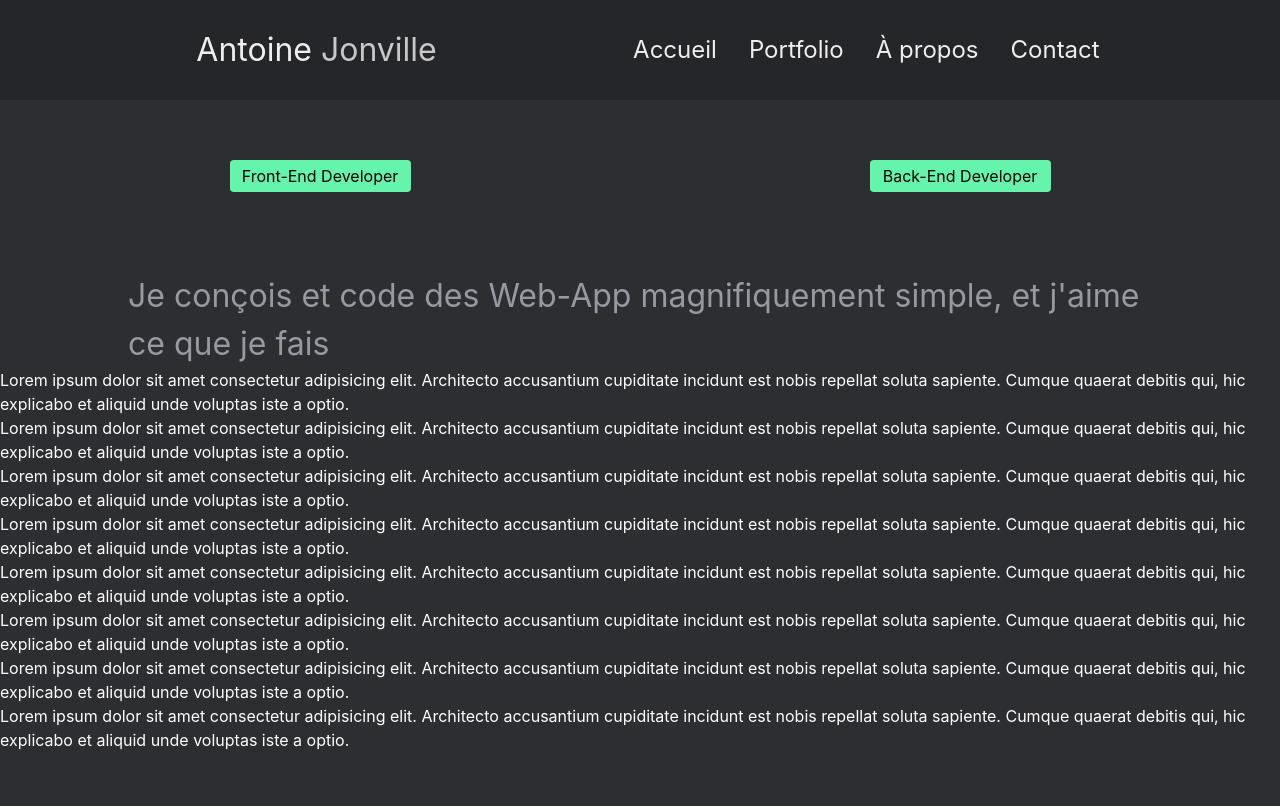
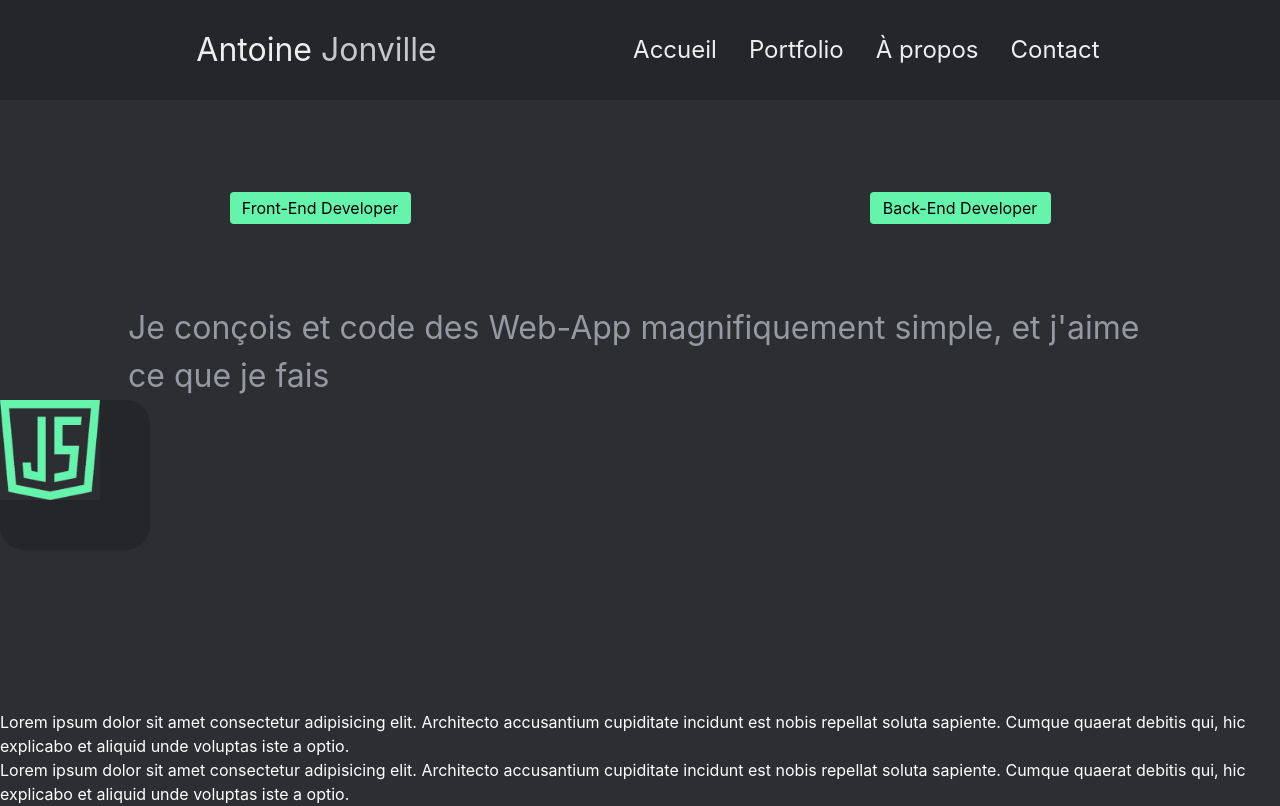
Before and after one commit to Antoine-Jo/Jonville_An, a Next.js app: page / in a window 1280 px wide. Shown: the top 806 px of the page. Built offline with nearby package versions, Linux system fonts and the light colour scheme.

Commit message:
Test ajout d'image

```diff
--- a/components/About.js
+++ b/components/About.js
@@ -1,6 +1,8 @@
+import Image from "next/image";
+
 export default function About() {
   return (
-    <div id="" className="w-[100%] flex-col max-w-[1440px] mx-auto">
+    <div id="" className="w-[100%] flex-col max-w-[1440px] mx-auto mb-[10rem]">
       <div className="flex mx-auto my-0 w-[100%] justify-around">
         <p className="select-none bg-[#64F4AC] text-black w-[181px] text-center p-1 rounded">
           Front-End Developer
@@ -13,6 +15,14 @@ export default function About() {
         Je conçois et code des Web-App magnifiquement simple, et j&#39;aime ce
         que je fais
       </p>
+      <div className="bg-[#25262A] w-[150px] h-[150px] rounded-3xl">
+        <Image
+          src="/javascript1.png"
+          width="100"
+          height="100"
+          alt="Picture JS"
+        />
+      </div>
     </div>
   );
 }
--- a/pages/index.js
+++ b/pages/index.js
@@ -13,7 +13,7 @@ export default function Home() {
         <link rel="icon" href="/favicon.ico" />
       </Head>
       <Banner />
-      <main className="mt-[10rem]">
+      <main id="#" className="mt-[12rem]">
         <About />
 
         <Portfolio />
```
Also changed, not shown: public/javascript.svg (added), public/javascript1.png (added).
